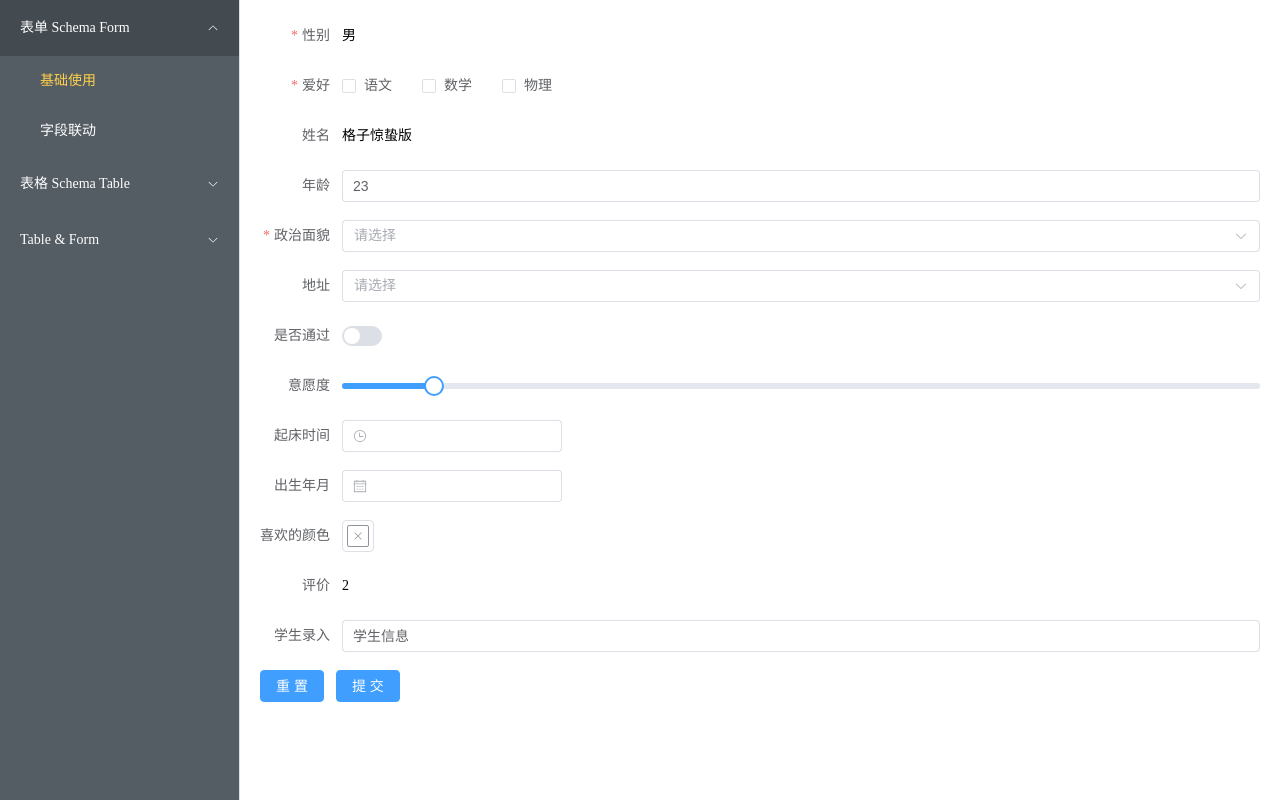
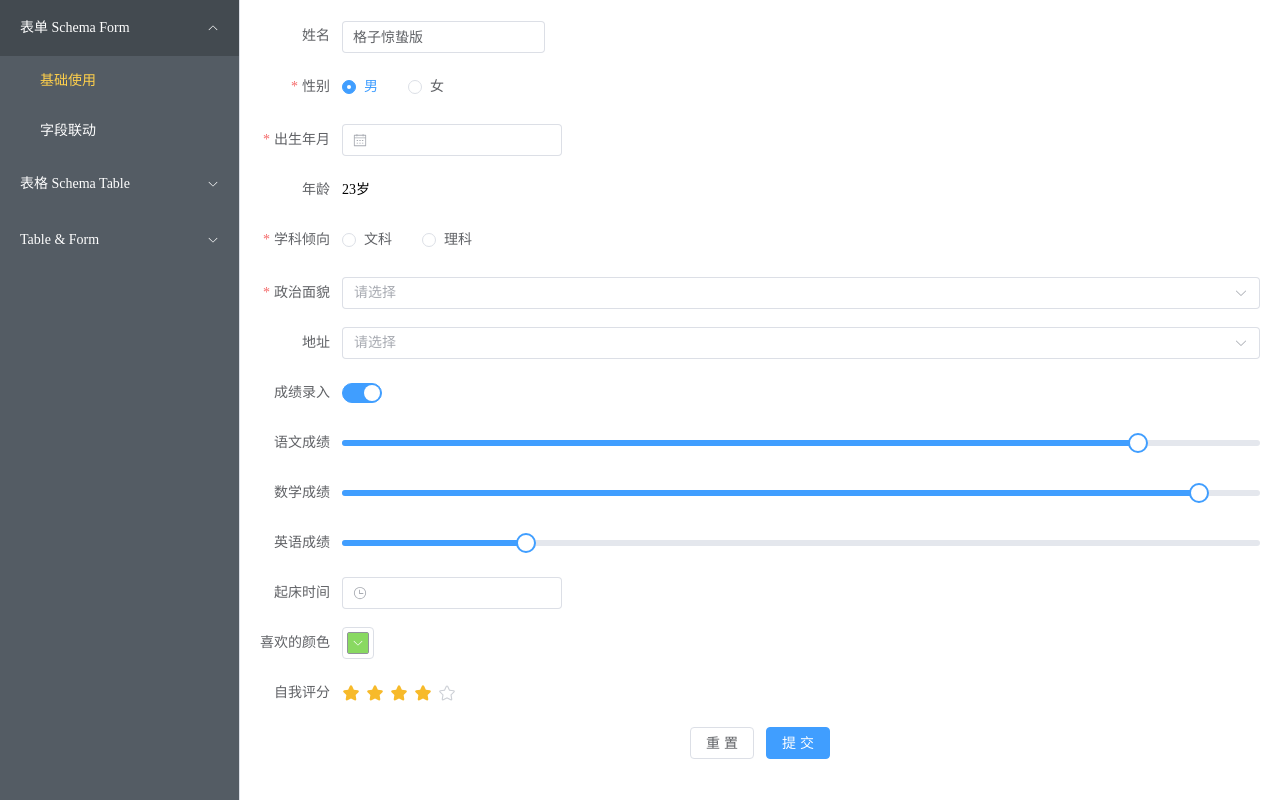
Before and after one commit to byte-scheduler/schema-table-form, a Vue app: page / in a window 1280 px wide. Both pictures are taken after a click on the item "基础使用". Built offline with nearby package versions, Linux system fonts and the light colour scheme.

Commit message:
feat: 完善 Schema Form 基础使用

```diff
--- a/src/components/base/input/schema-input.vue
+++ b/src/components/base/input/schema-input.vue
@@ -1,6 +1,6 @@
 <script setup lang="ts">
 
-import {onMounted, ref} from "vue"
+import {onMounted, ref, useAttrs} from "vue"
 import {useFormOptions} from "@/hooks/use-form-options"
 import type {FormItemProps} from "@/types/schema"
 import {FORM_ITEM_EMIT_NAME} from "@/constants"
@@ -24,11 +24,7 @@ const emit = defineEmits([FORM_ITEM_EMIT_NAME]);
 const handleChange = () => {
   emit(FORM_ITEM_EMIT_NAME, {...props, internalModel})
 }
-
-onMounted(() => {
-  console.log(props, 'props')
-})
-
+const attrs = useAttrs()
 defineExpose({
   bindFieldName: props.name,
   scope: props.scope
@@ -36,11 +32,12 @@ defineExpose({
 </script>
 
 <template>
+  <div>
     <template v-if="isView">
       <slot v-if="viewSlot" :name="viewSlot"></slot>
       <template v-else>{{ viewValue }}</template>
     </template>
-  <el-input v-else @change="handleChange" v-model="internalModel">
+    <el-input v-bind="attrs" v-else @change="handleChange" v-model="internalModel">
       <template #append v-if="props?.itemProps?.appendSlot">
         <slot :name="props.itemProps.appendSlot"></slot>
       </template>
@@ -54,4 +51,5 @@ defineExpose({
         <slot :name="props.itemProps.prependSlot"></slot>
       </template>
     </el-input>
+  </div>
 </template>
--- a/src/components/base/radio/schema-radio.vue
+++ b/src/components/base/radio/schema-radio.vue
@@ -1,6 +1,6 @@
 <script setup lang="ts">
 
-import {onMounted, ref} from "vue"
+import {onMounted, ref, useAttrs} from "vue"
 import {useFormOptions} from "@/hooks/use-form-options"
 import type {FormItemProps} from "@/types/schema"
 import {FORM_ITEM_EMIT_NAME} from "@/constants"
@@ -35,6 +35,8 @@ onMounted(() => {
   loadOptions()
 })
 
+const attrs = useAttrs()
+
 defineExpose({
   loadOptions,
   bindFieldName: props.name,
@@ -43,11 +45,13 @@ defineExpose({
 </script>
 
 <template>
+  <div>
     <template v-if="isView">
       <slot v-if="viewSlot" :name="viewSlot"></slot>
       <template v-else>{{ viewValue }}</template>
     </template>
     <el-radio-group
+        v-bind="attrs"
         v-else
         @change="handleChange"
         v-model="internalModel"
@@ -61,4 +65,5 @@ defineExpose({
       >
       </el-radio>
     </el-radio-group>
+  </div>
 </template>
--- a/src/components/base/select/schema-select.vue
+++ b/src/components/base/select/schema-select.vue
@@ -1,5 +1,5 @@
 <script setup lang="ts">
-import {onMounted, ref} from "vue"
+import {onMounted, ref, useAttrs} from "vue"
 
 import {useFormOptions} from "@/hooks/use-form-options"
 import type {FormItemProps} from "@/types/schema"
@@ -35,7 +35,7 @@ const handleChange = () => {
 onMounted(() => {
   loadOptions()
 })
-
+const attrs = useAttrs()
 defineExpose({
   loadOptions,
   bindFieldName: props.name,
@@ -49,6 +49,7 @@ defineExpose({
     <template v-else>{{ viewValue }}</template>
   </template>
   <el-select
+      v-bind="attrs"
       v-else
       :loading="isLoading"
       @change="handleChange"
--- a/src/components/form/schema-form.vue
+++ b/src/components/form/schema-form.vue
@@ -7,6 +7,7 @@ import type {ValidateFieldsError} from "async-validator"
 import {FORM_EMIT_NAME} from "@/constants"
 import {DisplayMode} from "@/enums"
 import SchemaFormMap from "@/components/base"
+import {isTruthValue} from "@/utils";
 
 defineOptions({name: 'SchemaForm'})
 
@@ -81,10 +82,10 @@ const getComponent = (params: { index: number; item: FormItemConfig, value: any
 const isVisible = (params: { index: number; item: FormItemConfig, value: any }) => {
   const {item} = params;
   if (isFunction(item.visible)) {
-    return item.visible({...params, formData: formData});
+    return isTruthValue(item.visible({...params, formData: formData}));
   }
   // 默认设置为 TRUE
-  return isUndefined(item.visible) ? true : item.visible;
+  return isUndefined(item.visible) ? true : isTruthValue(item.visible);
 }
 
 /**
--- /dev/null
+++ b/src/utils/index.ts
@@ -0,0 +1,20 @@
+/**
+ * 判断值是否为真值 (严格模式)
+ * - 处理规则: null / undefined / 空字符串 / NaN / 0 视为假值
+ * - 注意: 空数组([])/空对象({}) 仍视为真值（符合JS默认真值逻辑）
+ */
+export const isTruthValue = (val: unknown): boolean => {
+    if (val === null || val === undefined) return false;
+
+    switch (typeof val) {
+        case 'string':
+            return val.trim() !== '';
+        case 'boolean':
+            return val;
+        case 'number':
+            return val !== 0 && !Number.isNaN(val);
+        default:
+            // 对象/数组/Symbol 等依赖隐式转换
+            return !!val;
+    }
+};
--- a/src/views/examples/App.vue
+++ b/src/views/examples/App.vue
@@ -10,11 +10,11 @@
 </template>
 
 <script setup lang="ts">
-import {ref} from 'vue'
+import {shallowRef} from 'vue'
 import './style/base.css'
 import AsideMenu from './components/AsideMenu/index.vue'
 
-const component = ref(null)
+const component = shallowRef(null)
 const handleSelect = (data: Record<string, any>) => {
   component.value = data.component
 }
--- a/src/views/examples/mock/index.ts
+++ b/src/views/examples/mock/index.ts
@@ -1,10 +1,11 @@
 /**
  * 获取政治面貌列表
  */
-export const getPoliticalOutlooks = (params: any) => {
+export const getPoliticalOutlooks = () => {
     const list = [
-        {value: 1, name: `党员${params.label}`},
-        {value: 2, name: `团员${params.label}`}
+        {value: 0, name: '群众'},
+        {value: 1, name: '团员'},
+        {value: 2, name: '党员'}
     ]
     return new Promise(resolve => {
         setTimeout(() => {
--- a/src/views/examples/pages/basicForm/index.vue
+++ b/src/views/examples/pages/basicForm/index.vue
@@ -1,10 +1,10 @@
 <script setup lang="ts">
-import {reactive, ref} from "vue";
-
-import type {FormConfig, FormItemConfig} from "@/types/schema.js";
+import {computed, reactive, ref} from "vue";
 import {ElMessage} from "element-plus";
 import {DisplayMode, FormElemType} from "@/enums";
 import SchemaForm from '@/components/form/schema-form.vue';
+import type {FormConfig, FormItemConfig} from "@/types/schema.js";
+
 import {getAddressList, getPoliticalOutlooks} from "../../mock";
 import StudentInput from "../../components/StudentInput.vue";
 
@@ -18,61 +18,87 @@ const formConfig = reactive<FormConfig>({
 })
 
 const formState = reactive<Record<string, any>>({
-  name: '格子惊蛰版',
-  willingness: 10,
-  age: 23,
-  gender: 1,
-  rate: 2,
-  studentInfo: '学生信息'
+  name: '格子惊蛰版', // 姓名
+  gender: 1, // 性别
+  age: 23, // 年龄
+  subjectType: '', // 学科倾向
+  scoreInput: true, // 成绩录入
+  chineseScore: 130, // 语文成绩
+  mathScore: 140, // 数学成绩
+  englishScore: 20, // 英语成绩
+  rate: 4, // 自我评分
+  color: '#89d961', // 喜欢的颜色
 })
 
-const formItems = ref<FormItemConfig[]>([
+const formItems = computed<FormItemConfig[]>(() => {
+  return [
+    {
+      component: FormElemType.INPUT,
+      label: '姓名',
+      name: 'name'
+    },
     {
       component: FormElemType.RADIO,
       label: '性别',
       name: 'gender',
       required: true,
       options: [{value: 1, label: '男'}, {value: 2, label: '女'}],
+      mode: DisplayMode.EDIT,
+    },
+    {
+      component: FormElemType.DATE_PICKER,
+      label: '出生年月',
+      name: 'birthday',
+      required: true,
+      props: {
+        valueFormat: 'YYYY-MM-DD'
+      },
+      mode: ({formData}: any) => {
+        return formData.age != 23 ? DisplayMode.VIEW : DisplayMode.EDIT
+      }
+    },
+    {
+      component: FormElemType.INPUT,
+      label: '年龄',
+      name: 'age',
+      format({value}) {
+        return `${value}岁`
+      },
       mode: DisplayMode.VIEW,
+    },
+    {
+      component: FormElemType.RADIO,
+      label: '学科倾向',
+      name: 'subjectType',
+      required: true,
+      options: [{value: 0, label: '文科'}, {value: 1, label: '理科'}],
+      change: async function (params) {
+        const {loadOptions} = params
+        // 重新加载一次爱好的选项数据
+        loadOptions('hobby')
+      },
     },
     {
       component: FormElemType.CHECKBOX,
       label: '爱好',
       name: 'hobby',
       required: true,
-    options: [{value: 1, label: '语文'}, {value: 2, label: '数学'}, {value: 3, label: '物理'}],
-    mode: ({formData}: any) => {
-      return formData.age == 1 ? DisplayMode.VIEW : DisplayMode.EDIT
+      visible: ({formData}: any) => {
+        // 当前选择了学科倾向后才会显示爱好
+        return formData.subjectType ?? false
       },
-  },
-  {
-    component: FormElemType.INPUT,
-    label: '姓名',
-    name: 'name',
-    change() {
-
-    },
-    mode: DisplayMode.VIEW,
-  },
-  {
-    component: ({formData}: any) => {
-      return formData?.age == 1 ? FormElemType.INPUT_NUMBER : FormElemType.INPUT
-    },
-    label: '年龄',
-    name: 'age',
-    format({value}) {
-      return `${value}岁`
-    },
-    mode: DisplayMode.EDIT,
-    change: async function (params) {
-      console.log('params=>', params)
-      const {loadOptions, getPropsByField, getInstanceByField} = params
-      const props = getPropsByField('politicalOutlook')
-      console.log('props=>', props)
-      const instance = getInstanceByField('politicalOutlook')
-      console.log('instance=>', instance)
-      const result = await loadOptions('politicalOutlook', {label: '@'})
-      console.log('result=>', result)
+      options: ({formData}: any) => {
+        // 选择文科：政治、历史、地理
+        // 选择理科：物理、化学、生物
+        const subjects = [
+          {value: 0, label: '政治', type: 0},
+          {value: 1, label: '历史', type: 0},
+          {value: 2, label: '地理', type: 0},
+          {value: 3, label: '物理', type: 1},
+          {value: 4, label: '化学', type: 1},
+          {value: 5, label: '生物', type: 1}
+        ]
+        return subjects.filter(item => item.type === formData.subjectType)
       },
     },
     {
@@ -82,8 +108,8 @@ const formItems = ref<FormItemConfig[]>([
       labelKey: 'name',
       required: true,
       valueKey: 'value',
-    remoteOptions: ({params}: any) => {
-      return getPoliticalOutlooks({label: params?.label || '#'})
+      remoteOptions: () => {
+        return getPoliticalOutlooks()
       }
     },
     {
@@ -94,26 +120,40 @@ const formItems = ref<FormItemConfig[]>([
     },
     {
       component: FormElemType.SWITCH,
-    label: '是否通过',
-    name: 'whetherPass',
+      label: '成绩录入',
+      name: 'scoreInput',
     },
     {
       component: FormElemType.SLIDER,
-    label: '意愿度',
-    name: 'willingness',
+      label: '语文成绩',
+      name: 'chineseScore',
+      visible: ({formData}: any) => formData.scoreInput,
+      props: {
+        max: 150
+      }
+    },
+    {
+      component: FormElemType.SLIDER,
+      label: '数学成绩',
+      name: 'mathScore',
+      visible: ({formData}: any) => formData.scoreInput,
+      props: {
+        max: 150
+      }
+    },
+    {
+      component: FormElemType.SLIDER,
+      label: '英语成绩',
+      name: 'englishScore',
+      visible: ({formData}: any) => formData.scoreInput,
+      props: {
+        max: 100
+      }
     },
     {
       component: FormElemType.TIME_PICKER,
       label: '起床时间',
       name: 'wakeUpTime',
-    mode: ({formData}: any) => {
-      return formData.age != 23 ? DisplayMode.VIEW : DisplayMode.EDIT
-    }
-  },
-  {
-    component: FormElemType.DATE_PICKER,
-    label: '出生年月',
-    name: 'birthday',
       mode: ({formData}: any) => {
         return formData.age != 23 ? DisplayMode.VIEW : DisplayMode.EDIT
       }
@@ -128,21 +168,16 @@ const formItems = ref<FormItemConfig[]>([
     },
     {
       component: FormElemType.RATE,
-    label: '评价',
+      label: '自我评分',
       name: 'rate',
-    mode: DisplayMode.VIEW,
+      mode: DisplayMode.EDIT,
     },
-  {
-    slot: 'StudentInput',
-    label: "学生录入",
-    name: 'studentInfo',
-    mode: ({formData}: any) => {
-      return formData.age != 23 ? DisplayMode.VIEW : DisplayMode.EDIT
-    }
-  }
-])
+  ]
+})
 
 const spriteFormsRef = ref()
+
+/**体检表单*/
 const submitForm = () => {
   spriteFormsRef.value.validate().then(() => {
     ElMessage.success('操作成功')
@@ -152,10 +187,12 @@ const submitForm = () => {
   })
 }
 
-const change = (data: any) => {
+/**表单填写值改变时触发*/
+const onFormChange = (data: any) => {
   console.log(data)
 }
 
+/**重置表单*/
 const restForm = () => {
   spriteFormsRef.value.resetFields()
 }
@@ -167,14 +204,20 @@ const restForm = () => {
       :config="formConfig"
       :form-items="formItems"
       v-model:model="formState"
-      @change="change"
+      @change="onFormChange"
   >
     <template #StudentInput="{scope}">
       <StudentInput v-bind="scope" :name="scope.name" v-model="formState.studentInfo"/>
     </template>
     <div class="action">
-      <el-button type="primary" @click="restForm">重 置</el-button>
+      <el-button @click="restForm">重 置</el-button>
       <el-button type="primary" @click="submitForm">提 交</el-button>
     </div>
   </SchemaForm>
 </template>
+
+<style>
+.action {
+  text-align: center;
+}
+</style>
--- a/src/views/examples/pages/basicTable/index.vue
+++ b/src/views/examples/pages/basicTable/index.vue
@@ -52,8 +52,8 @@ const columns = reactive<ColumnItem[]>([
     labelKey: 'name',
     valueKey: 'value',
     required: true,
-    remoteOptions: ({params}: any) => {
-      return getPoliticalOutlooks({label: params?.label || '#'})
+    remoteOptions: () => {
+      return getPoliticalOutlooks()
     }
   },
 ])
```
Lines whose indentation alone changed are shown as unchanged.
